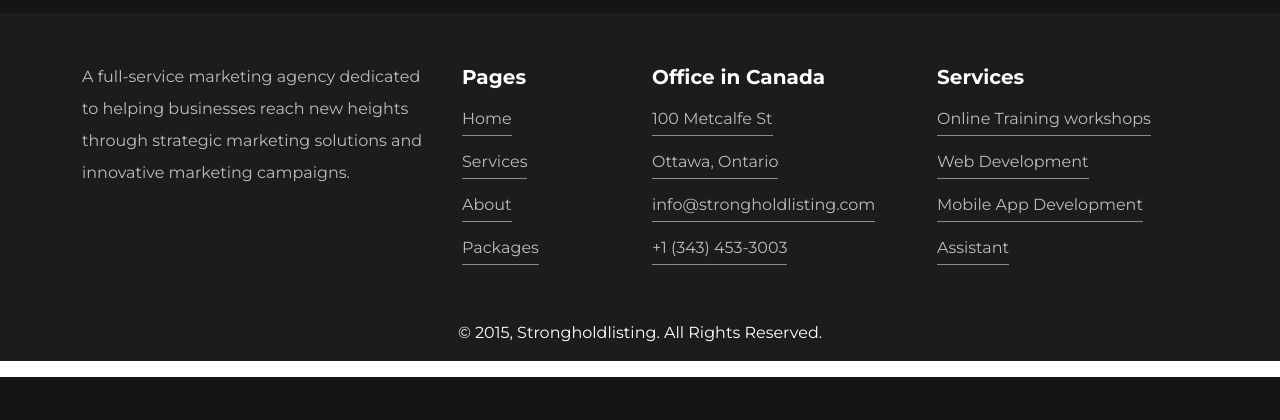
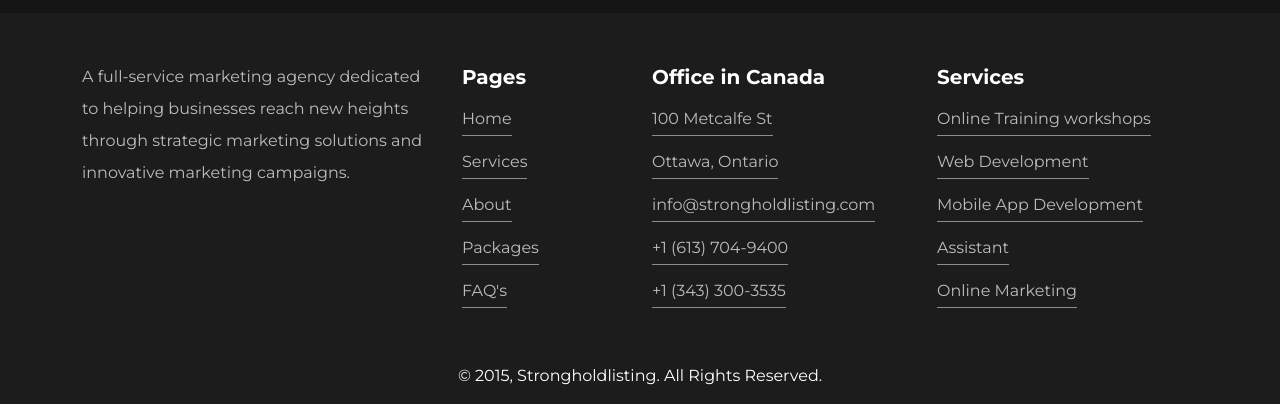
Before and after one commit to subhankhan47/progrest-laravel, a Laravel app: page /blog in a window 1280 px wide. Shown: the part 2488-2908 px from the top of the page. Before the commit the page ends 2865 px from the top, so only its background shows below. Run offline with Laravel 10, Linux system fonts and the light colour scheme.

Commit message:
# Footer => number changed

```diff
--- a/resources/views/partials/footer.blade.php
+++ b/resources/views/partials/footer.blade.php
@@ -61,6 +61,7 @@
                     <li class="nav-item mb-2"><a href="{{ url('/') }}#qualityServices" class="nav-link p-0">Services</a></li>
                     <li class="nav-item mb-2"><a href="{{ url('/about') }}" class="nav-link p-0 ">About</a></li>
                     <li class="nav-item mb-2"><a href="{{ url('/') }}#Pricing" class="nav-link p-0 ">Packages</a></li>
+                    <li class="nav-item mb-2"><a href="{{ url('/faq') }}" class="nav-link p-0 ">FAQ's</a></li>
                 </ul>
             </div>
 
@@ -70,7 +71,8 @@
                     <li class="nav-item mb-2"><a href="#" class="nav-link p-0 ">100 Metcalfe St</a></li>
                     <li class="nav-item mb-2"><a href="#" class="nav-link p-0 ">Ottawa, Ontario</a></li>
                     <li class="nav-item mb-2"><a href="mailto:info@strongholdlisting.com" class="nav-link p-0 ">info@strongholdlisting.com</a></li>
-                    <li class="nav-item mb-2"><a class="nav-link p-0 " href="tel:+1 (343) 453-3003"> +1 (343) 453-3003</a></li>
+                    <li class="nav-item mb-2"><a class="nav-link p-0 " href="tel:+1 (613) 704-9400"> +1 (613) 704-9400</a></li>
+                    <li class="nav-item mb-2"><a class="nav-link p-0 " href="tel:+1 (343) 300-3535"> +1 (343) 300-3535</a></li>
                 </ul>
             </div>
 
@@ -81,6 +83,7 @@
                     <li class="nav-item mb-2"><a href="{{ url('/webDevelopment') }}" class="nav-link p-0 ">Web Development</a></li>
                     <li class="nav-item mb-2"><a href="{{ url('/mobileDevelopment') }}" class="nav-link p-0 ">Mobile App Development</a></li>
                     <li class="nav-item mb-2"><a href="{{ url('/virtualAssistance') }}" class="nav-link p-0 ">Assistant</a></li>
+                    <li class="nav-item mb-2"><a href="{{ url('/onlineMarketing') }}" class="nav-link p-0 ">Online Marketing</a></li>
                 </ul>
             </div>
 
```
